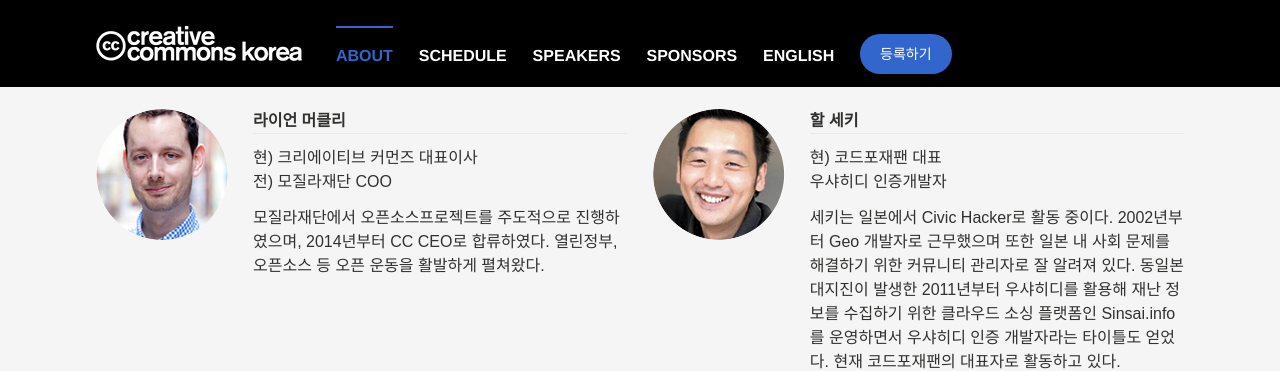
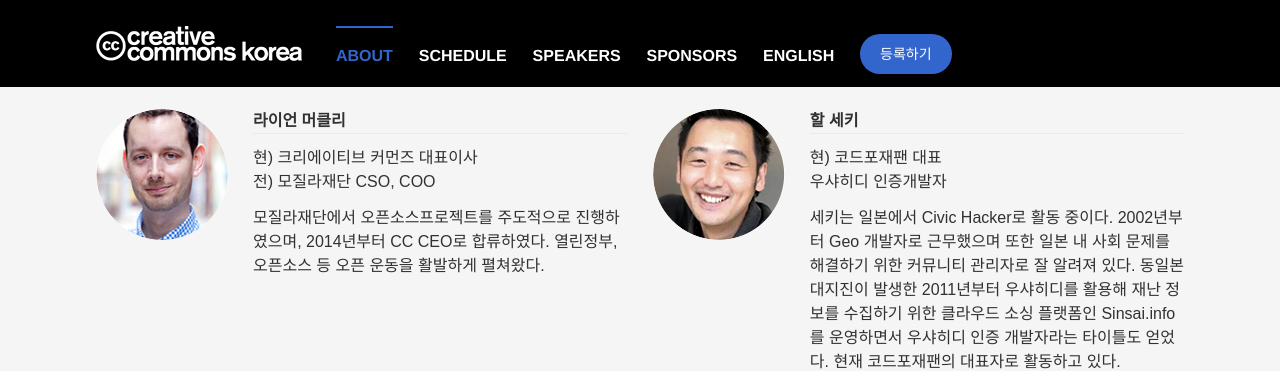
Before and after one commit to creativecommonskorea/cckcon3, a Jekyll site: the page built from index.md, in a window 1280 px wide and 900 px high, scrolled down 1230 px. Shown: the top 371 px of the window. Built offline with Jekyll 4.4.1, drawn with Linux system fonts in a browser that asks for light colours.

Commit message:
added both of former title of ryan

```diff
--- a/_data/speakers.yml
+++ b/_data/speakers.yml
@@ -33,9 +33,9 @@
 - name_ko: 라이언 머클리
   name_en: Ryan Merkley
   title_ko:
-    "현) 크리에이티브 커먼즈 대표이사<br />전) 모질라재단 COO"
+    "현) 크리에이티브 커먼즈 대표이사<br />전) 모질라재단 CSO, COO"
   title_en:
-    "Creative Commons CEO<br />Former CSO of Mozilla Foundation"
+    "Creative Commons CEO<br />Former CSO, COO of Mozilla Foundation"
   desc_ko:
     "모질라재단에서 오픈소스프로젝트를 주도적으로 진행하였으며, 2014년부터 CC CEO로 합류하였다. 열린정부, 오픈소스 등 오픈 운동을 활발하게 펼쳐왔다."
   desc_en:
```
